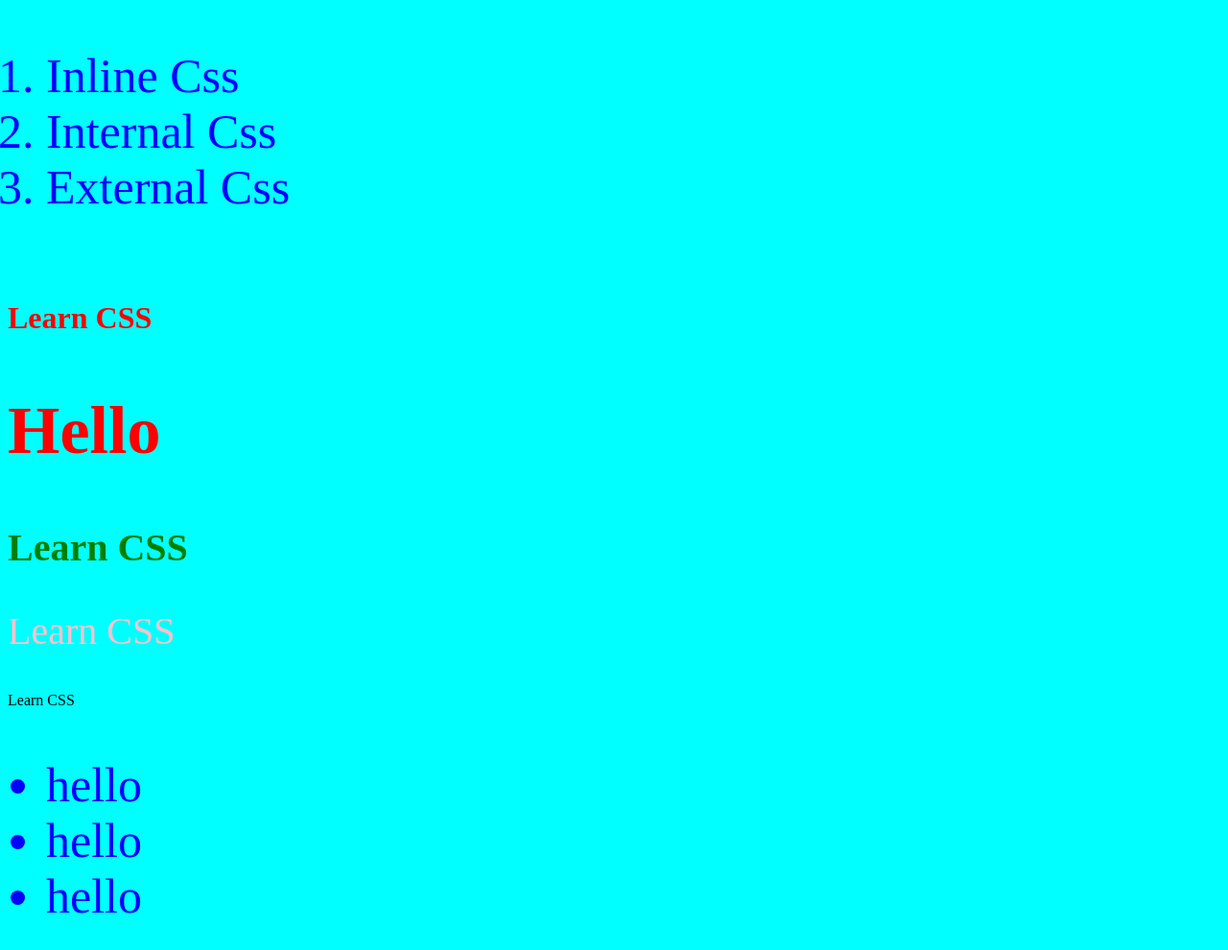
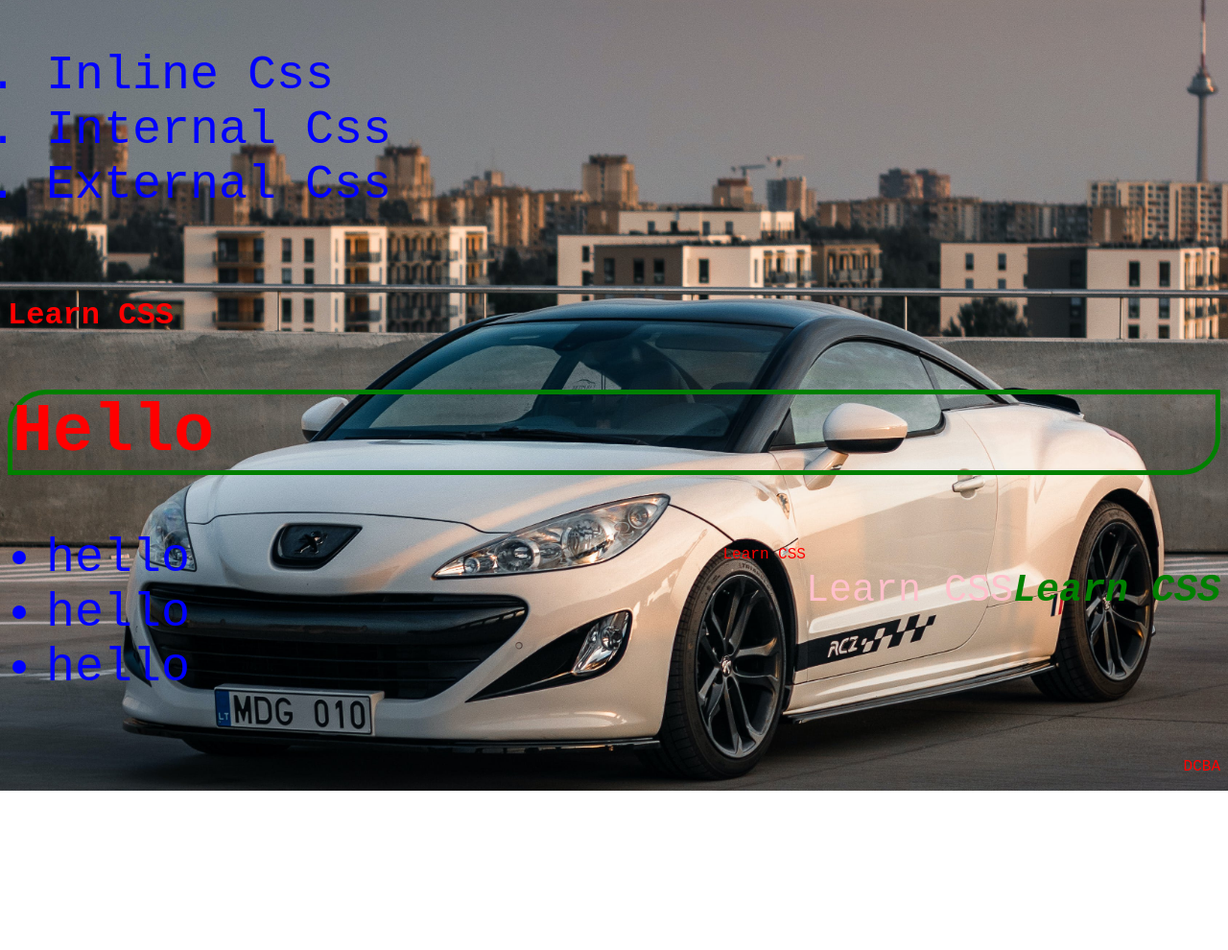
Before and after one commit to mdmahmudunnabi4/ostad_css_practice, a plain HTML site: page index.html in a window 1280 px wide. Shown: the whole page at 96% size. After the commit the page ends 824 px from the top, so only its background shows below. Drawn offline with Linux system fonts and the light colour scheme.

Commit message:
added css property

```diff
--- a/index.html
+++ b/index.html
@@ -31,5 +31,12 @@
         <li>hello</li>
     </ul>
 
+
+        <p>A</p>
+        <p>B</p>
+        <p>C</p>
+        <p>D</p>
+
+
 </body>
 </html>
--- a/style.css
+++ b/style.css
@@ -1,17 +1,20 @@
 /* univercel slector */
 *{
-    background-color: aqua;
+    font-family: 'Courier New', Courier, monospace;
 }
 
 /* element slector */
 h2{
     font-size: 70px;
+    border: 5px solid green;
+    border-radius: 40px 1px 40px 1px;
 }
 /* class slector */
 .color{
     color:green;
     font-size: 40px;
     font-weight: bold;
+    font-style: italic;
 }
 /* id slector */
 #my_text_style{
@@ -24,3 +27,21 @@ ol,ul{
     color:blue;
     font-size:50px;
 }
+
+/* background property */
+body{
+    background-image: url("../pexels-audrius-strikaitis-13357113.jpg");
+    background-repeat: no-repeat;
+    background-position: center;
+    background-size: cover;
+}
+
+
+p{
+    /* display: block; */
+    /* display:none; */
+    display: inline;
+    color: red;
+    cursor:pointer;
+    float: right;
+}
```
Also changed, not shown: pexels-audrius-strikaitis-13357113.jpg (added).
